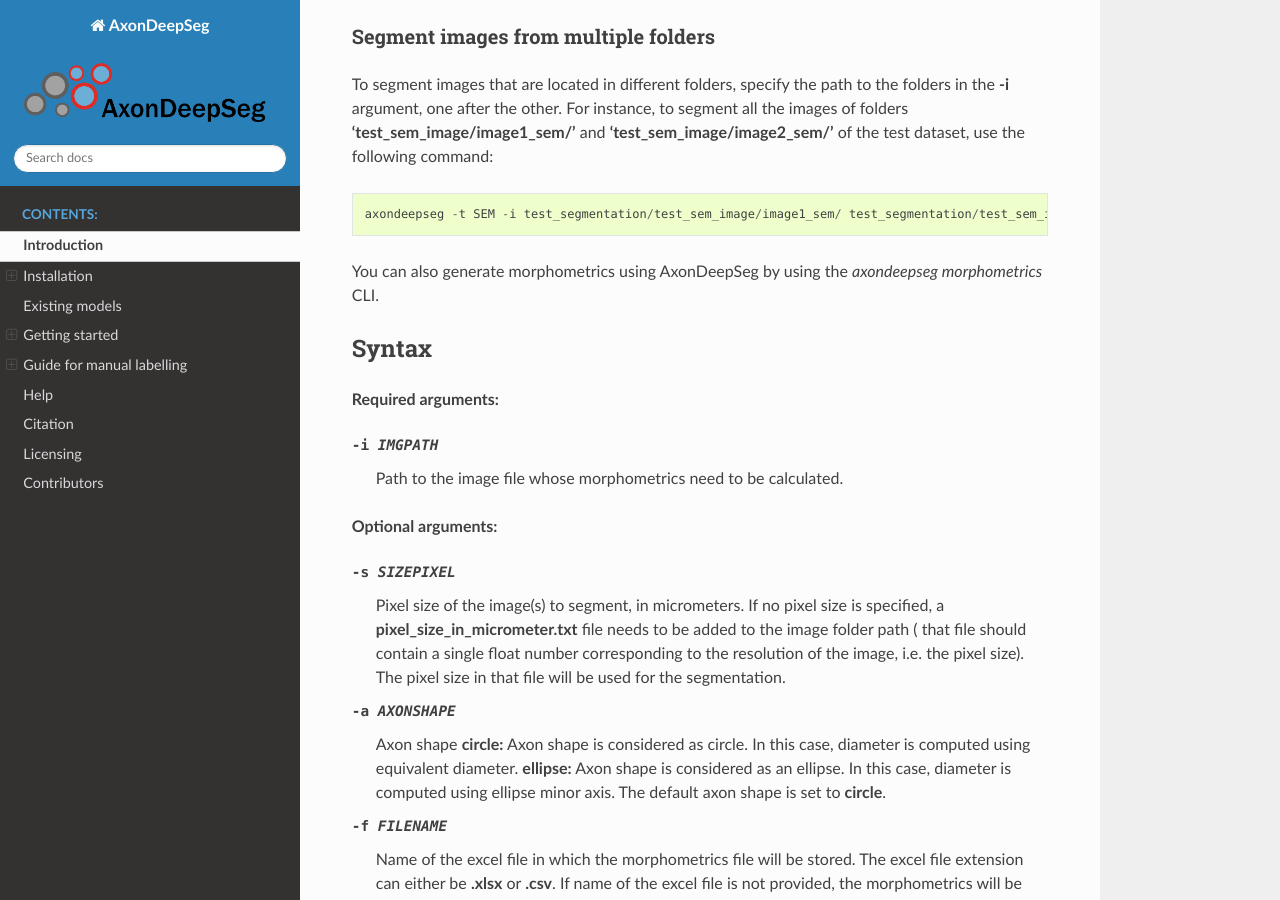
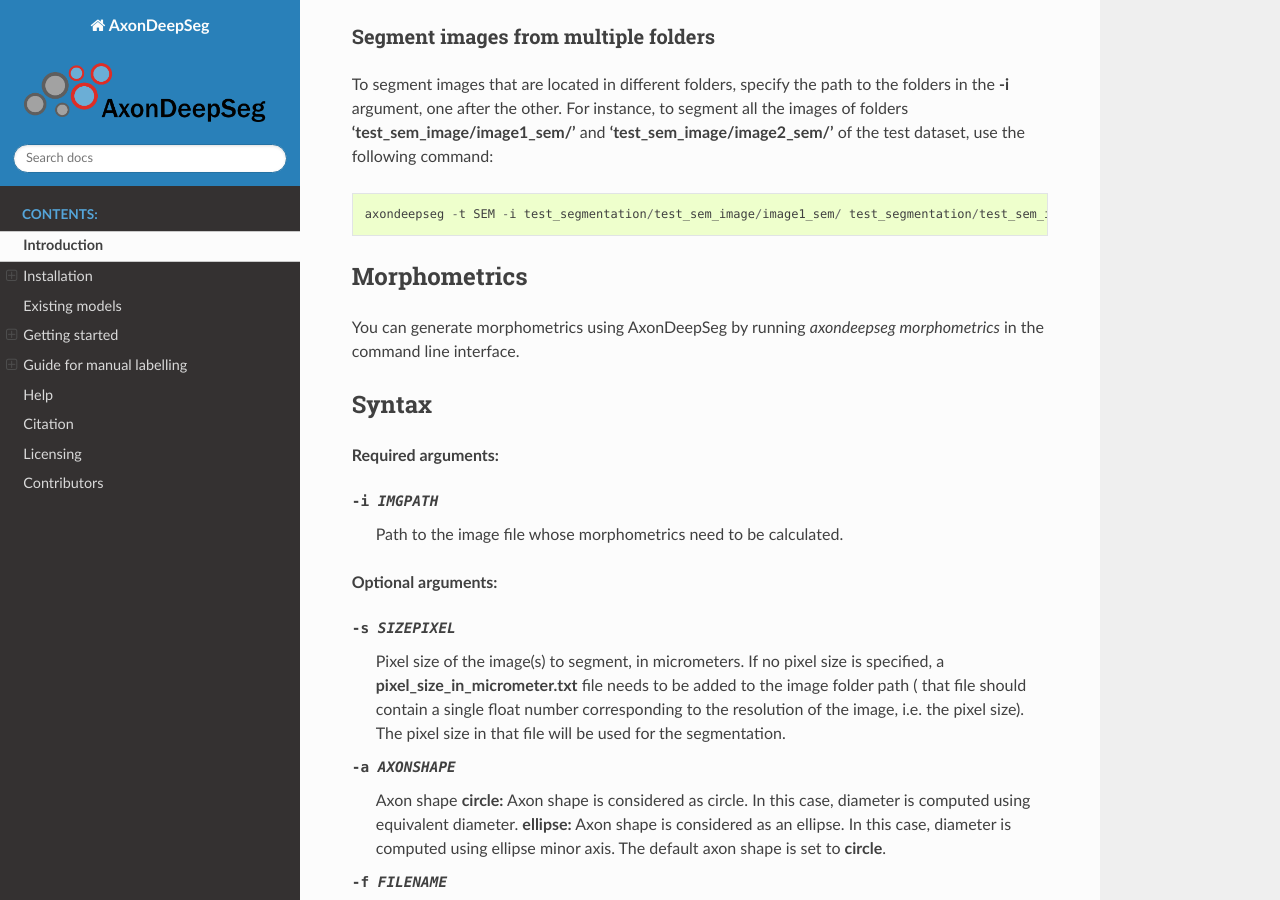
Before and after one commit to axondeepseg/axondeepseg, a Sphinx documentation site: the page built from docs/source/documentation.rst, in a window 1280 px wide and 900 px high, scrolled down 10660 px. Built offline with Sphinx 7.4.7 and the Read the Docs theme 2.0.0, drawn with Linux system fonts in a browser that asks for light colours.

Commit message:
Add section for morphometrics in RTD

```diff
--- a/docs/source/documentation.rst
+++ b/docs/source/documentation.rst
@@ -351,7 +351,11 @@
 
     axondeepseg -t SEM -i test_segmentation/test_sem_image/image1_sem/ test_segmentation/test_sem_image/image2_sem/
 
-You can also generate morphometrics using AxonDeepSeg by using the `axondeepseg morphometrics` CLI.
+
+Morphometrics
+---------------
+
+You can  generate morphometrics using AxonDeepSeg by running `axondeepseg morphometrics` in the command line interface.
 
 Syntax
 ------
```
